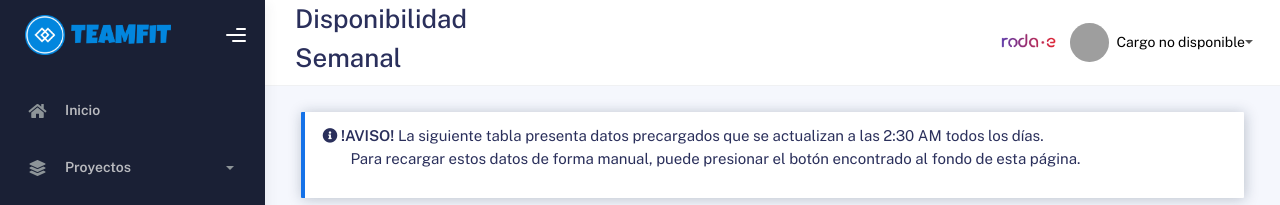
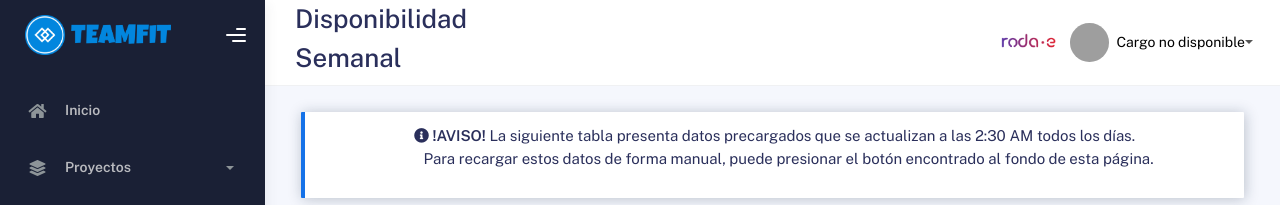
Before and after one commit to Felipe-Diaz/Teamfit, a Django app: template core/templates/core/disponibilidad.html in a window 1280 px wide. Shown: the top 205 px of the page. Run offline with Django 5.2, Linux system fonts and the light colour scheme; the template is opened without the code that fills it: most values are stand-ins (such as "Sample title", 1, 10 or a date in 2020); some libraries are stand-ins or nearby versions; grey boxes are pictures that could not be loaded.

Commit message:
Solución de errores de espaciados

```diff
--- a/core/templates/core/disponibilidad.html
+++ b/core/templates/core/disponibilidad.html
@@ -56,7 +56,7 @@
                     </div>
                 {% endfor %}
 			{% endif %}
-            <div class="alert alert-primary alert-dismissible fade show" role="alert" style="font-size: 15px;">
+            <div class="alert alert-primary alert-dismissible fade show text-center" role="alert" style="font-size: 15px;">
                 <i class="fa fa-info-circle"></i>
                 <strong>!AVISO!</strong> La siguiente tabla presenta datos precargados que se actualizan a las 2:30 AM todos los días.
                 <ul>
```
